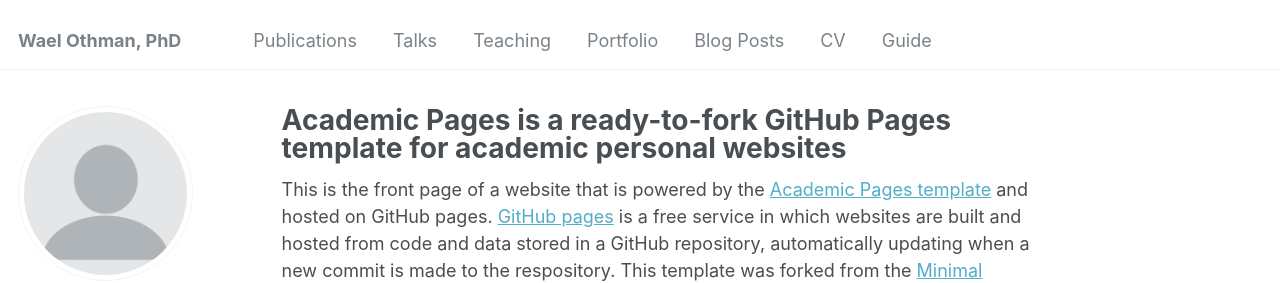
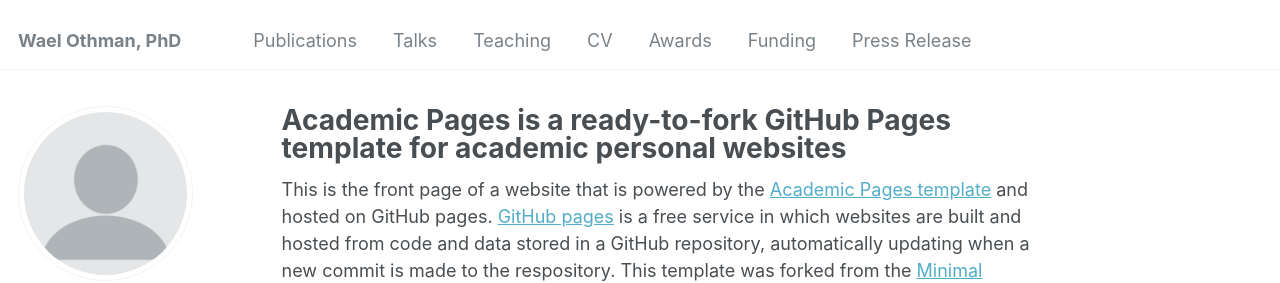
Before and after one commit to WOthmanPhD/WOthmanPhd.github.io, a Jekyll site: the page built from _pages/about.md, in a window 1280 px wide. Shown: the top 283 px of the page. Built offline with Jekyll 4.4.1, drawn with Linux system fonts in a browser that asks for light colours; some web fonts are replaced.

Commit message:
Update navigation.yml

```diff
--- a/_data/navigation.yml
+++ b/_data/navigation.yml
@@ -14,14 +14,20 @@ main:
   - title: "Teaching"
     url: /teaching/
 
-  - title: "Portfolio"
-    url: /portfolio/
+#  - title: "Portfolio"
+#    url: /portfolio/
 
-  - title: "Blog Posts"
-    url: /year-archive/
+#  - title: "Blog Posts"
+#    url: /year-archive/
 
   - title: "CV"
     url: /cv/
 
-  - title: "Guide"
-    url: /markdown/
+  - title: "Awards"
+    url: /awards/
+
+  - title: "Funding"
+    url: /funding/
+
+  - title: "Press Release"
+    url: /funding/
```
